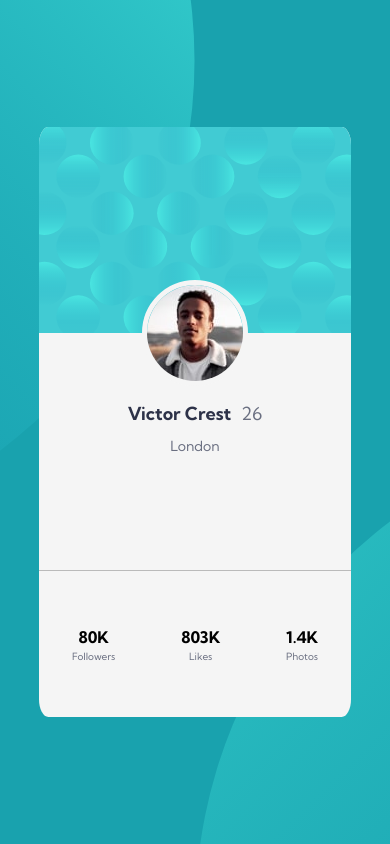
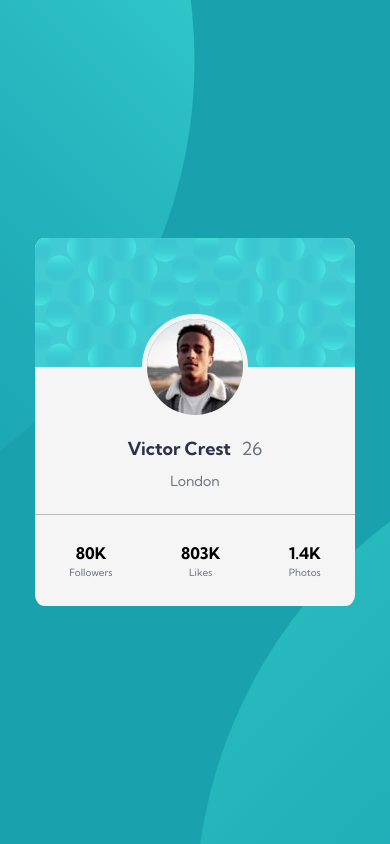
Before and after one commit to Mina-S93/Prvi-zadatak, a plain HTML site: page index.html in a window 390 px wide. Drawn offline with Linux system fonts and the light colour scheme.

Commit message:
Fixing height issues

```diff
--- a/style.css
+++ b/style.css
@@ -7,13 +7,11 @@
 }
 
 body{
-    width: 100vw;
-    height: 100vh;
     font-family: 'Kumbh Sans', sans-serif;
 }
 .container{
-    width: 100%;
-    height: 100%;
+    width: 100vw;
+    min-height: 100vh;
     background-image: url('images/bg-pattern-top.svg'), url('images/bg-pattern-bottom.svg');
     background-color: hsl(185, 75%, 39%);
     background-repeat: no-repeat, no-repeat;
@@ -24,8 +22,8 @@ body{
 }
 .card{
     background-color: whitesmoke;
-    width: 25%;
-    height: 60%;
+    width: 20rem;
+    height: 23rem;
     border-radius: 3%;
     display: flex;
     flex-direction: column;
@@ -89,11 +87,3 @@ body{
     font-size: 10px;
     font-weight: 400;
 }
-
-
-@media  screen and (max-width:600px) {
-    .card{
-        width: 80%;
-        height: 70%;
-    }
-}
```
